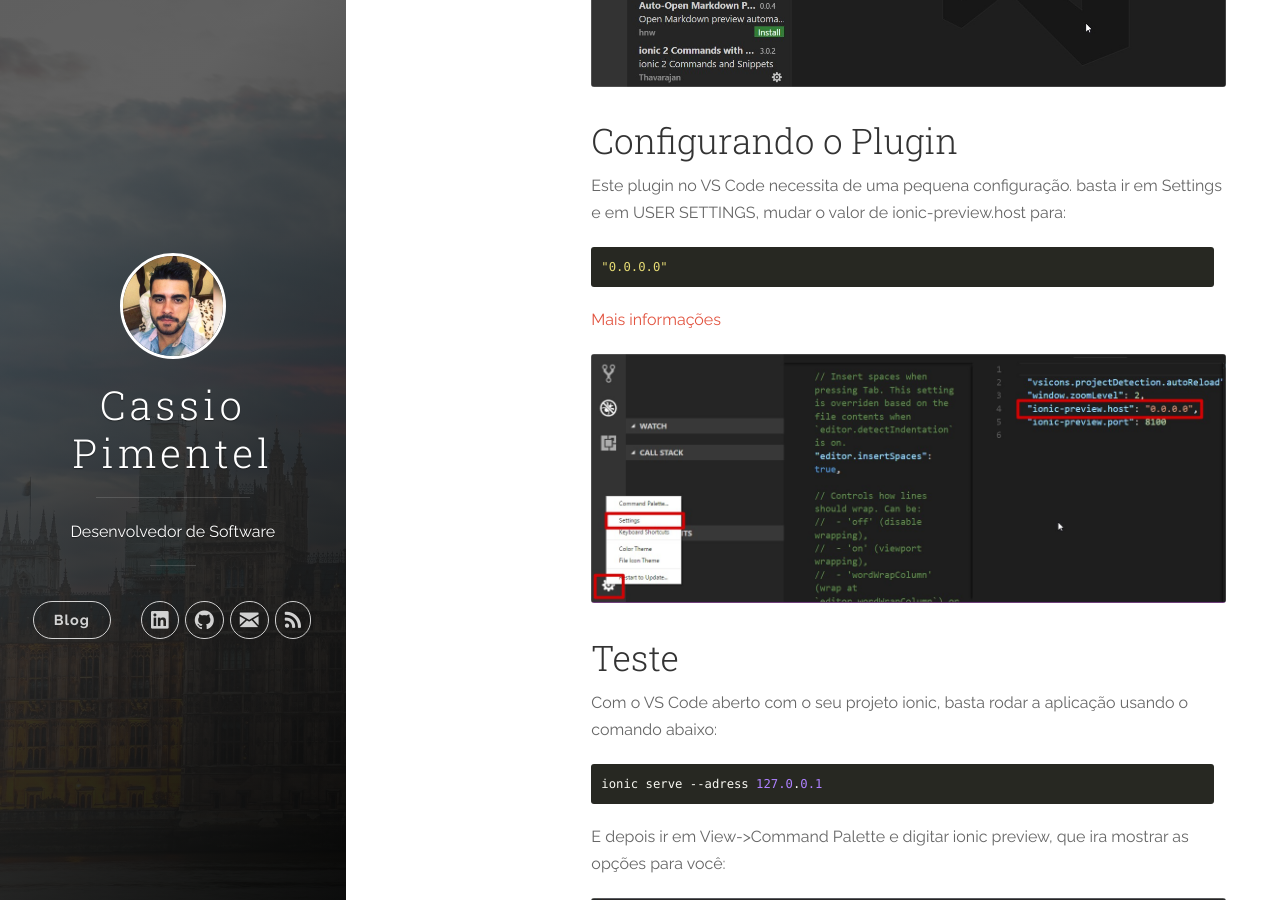
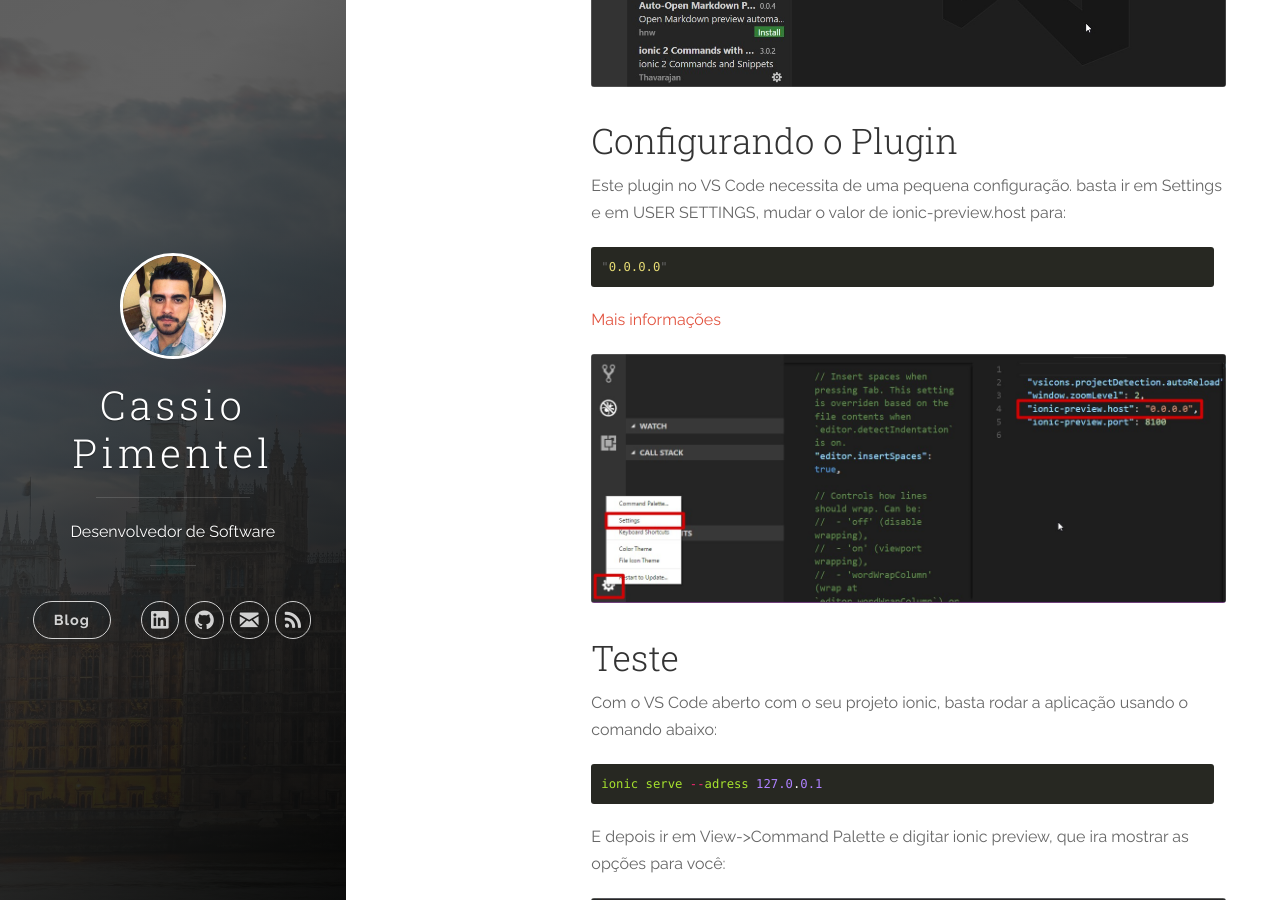
Before and after one commit to CassioPimentel/cassiopimentel.github.io, a Jekyll site: the page built from _posts/2018-02-25-Testando-app-ionic-diretamente-no-VSCode.markdown, in a window 1280 px wide and 900 px high, scrolled down 1285 px. Built offline with Jekyll 4.4.1, drawn with Linux system fonts in a browser that asks for light colours; nearby versions of some CDN libraries; comment, search, counter and statistics services are not loaded.

Commit message:
Update 2018-02-25-Testando-app-ionic-diretamente-no-VSCode.markdown

````diff
--- a/_posts/2018-02-25-Testando-app-ionic-diretamente-no-VSCode.markdown
+++ b/_posts/2018-02-25-Testando-app-ionic-diretamente-no-VSCode.markdown
@@ -20,7 +20,7 @@
 
 Com o VS Code aberto você deve ir na barra lateral esquerda e ir em Extensions(Ctrl+Shift+X) e pesquisar por:
 
-```cs
+```javascript
 ionic preview
 ```
 
@@ -32,7 +32,7 @@
 
 Este plugin no VS Code necessita de uma pequena configuração. basta ir em Settings e em USER SETTINGS, mudar o valor de ionic-preview.host para:
 
-```cs
+```javascript
 "0.0.0.0"
 ```
 
@@ -44,7 +44,7 @@
 
 Com o VS Code aberto com o seu projeto ionic, basta rodar a aplicação usando o comando abaixo:
 
-```cs
+```javascript
 ionic serve --adress 127.0.0.1
  ```
 
````
